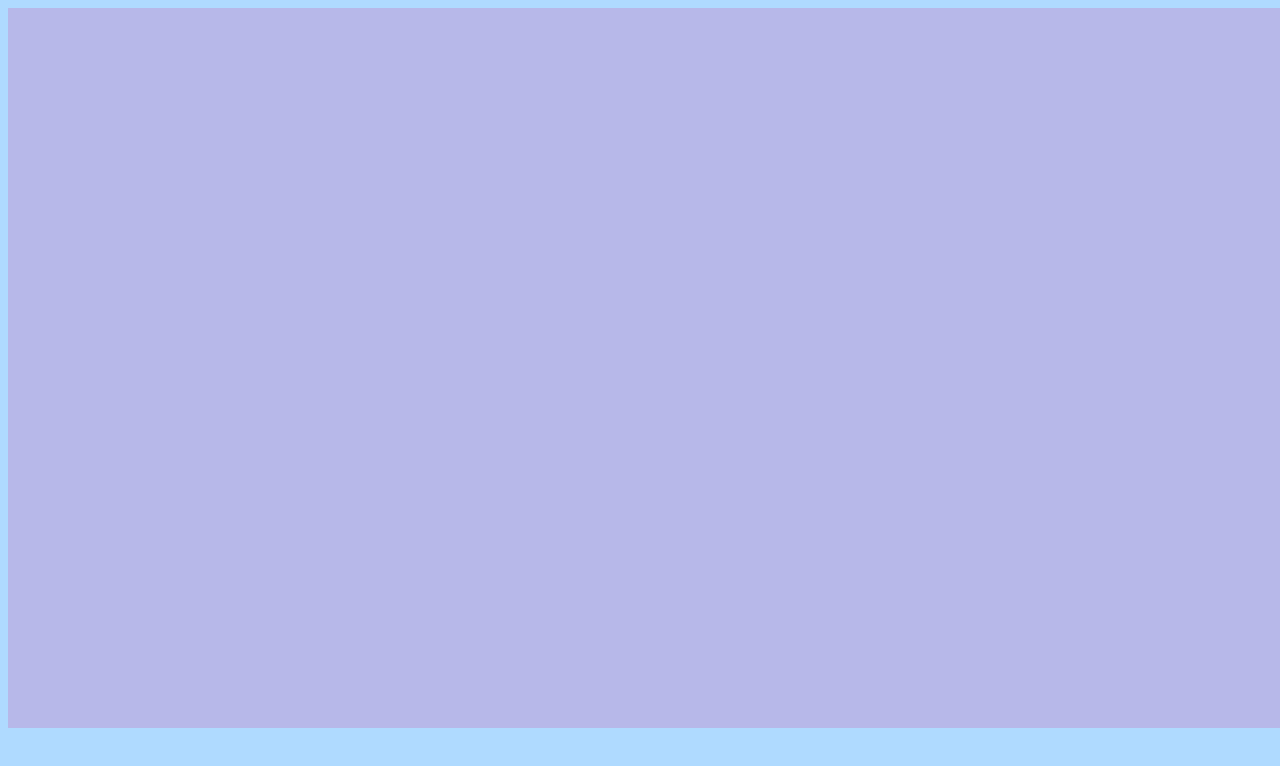
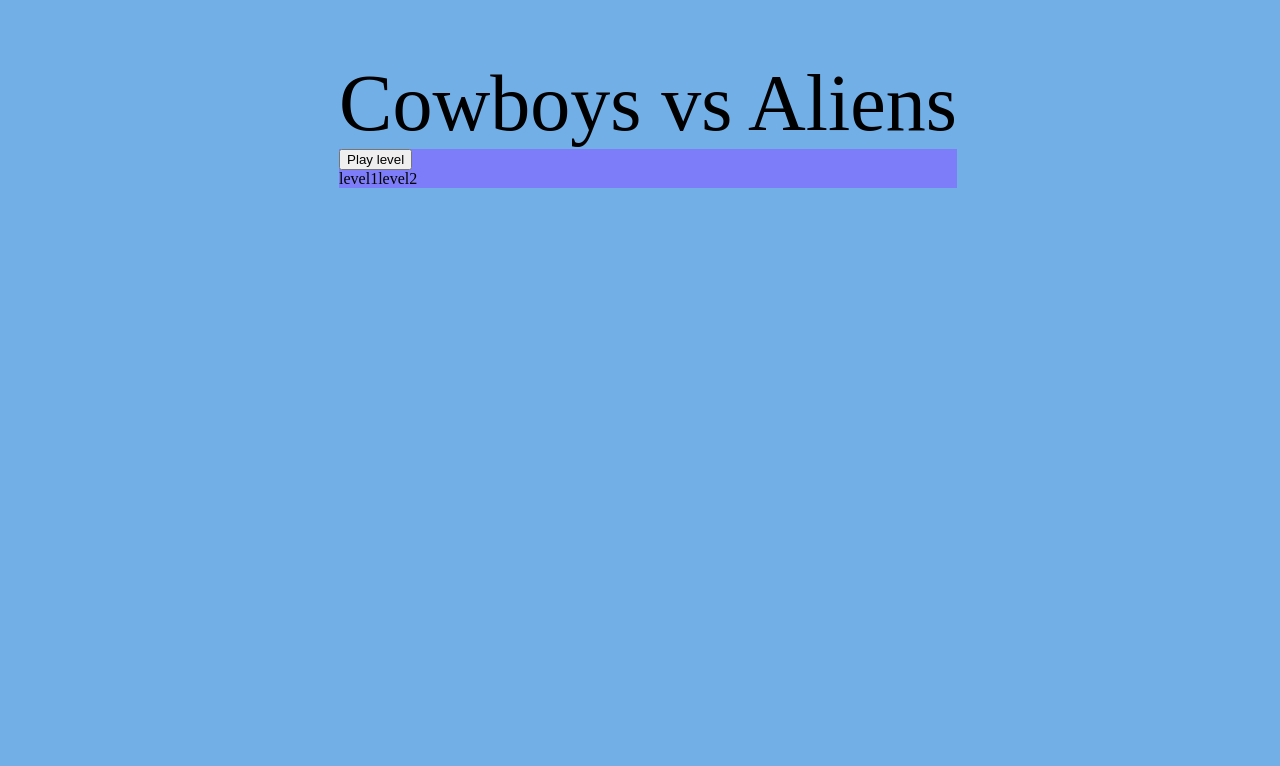
Before and after one commit to habbybolan/AngryBirds_CowboysVsAliens, a website with bundled scripts: page game/index.html in a window 1280 px wide. Built offline with nearby package versions, Linux system fonts and the light colour scheme.

Commit message:
Create initial splash screen structure

```diff
--- /dev/null
+++ b/game/Scripts/SplashScreen.js
@@ -0,0 +1,9 @@
+// Copyright (C) Nicholas Johnson 2022
+'use strict'
+
+export default class SplashScreen {
+
+    constructor(levelSelectedCallback) {
+        this.levelSelectedCallback = levelSelectedCallback
+    }
+}
--- /dev/null
+++ b/game/css/splash-screen.css
@@ -0,0 +1,19 @@
+/* Copyright (C) Nicholas Johnson 2022 */
+
+#splash-screen {
+    display: flex;
+    flex-direction: row;
+    height: 100%;
+    width: 100%;
+    justify-content: center;
+}
+
+#title-name {
+    margin-top: 50px;
+    font-size: 5em;
+}
+
+#level-list {
+    display: flex;
+    flex-direction: row;
+}
--- a/game/css/style.css
+++ b/game/css/style.css
@@ -1,4 +1,5 @@
-/** Styles for Angry Pigs COpyright (C) 2022 Scott Henshaw */
+/** Copyright (C) Nicholas Johnson 2022 */
+
 #game-screen {
     display: flex;
     align-items: center;
@@ -14,6 +15,11 @@
     width: 100%;
     height: 100%;
     background-color: rgb(183, 184, 233);
+}
+
+html {
+    width: 100vw;
+    height: 100vh;
 }
 
 .gameobject {
@@ -68,5 +74,8 @@
 }
 
 #whole-game-screen {
-    background-color: rgb(175, 218, 255);
+    background-color: rgb(113, 175, 230);
+    height: 100%;
+    width: 100%;
+    overflow: hidden;
 }
--- a/game/index.html
+++ b/game/index.html
@@ -10,10 +10,12 @@
 
         <link rel="icon" type="image/ico" href="/common/images/favicon.ico" />
         <link rel="stylesheet" type="text/css" href="./css/style.css">
+        <link rel="stylesheet" type="text/css" href="./css/splash-screen.css">
     </head>
 
-    <body id="whole-game-screen" class="game-grid-wrapper">
-
+    <body id="whole-game-screen" >
+        <!-- Screen for playing the game with physical simulations -->
+        <div id="play-game-screen" style="display: none;" class="game-grid-wrapper">
             <div class="grid-column-left grid-row-top"></div>
             <div class="grid-column-right grid-row-top"></div>
 
@@ -24,6 +26,26 @@
                 <div id="game-area">
                 </div>
             </section>
+        </div>
+
+        <!-- Screen for the splash screen and level selector -->
+        <div id="splash-screen">
+            <section id="level-selector-section">
+
+                <div id="title-name">Cowboys vs Aliens</div>
+                <!-- List of levels -->
+                <div style="background-color: rgb(125, 125, 250);" class="flex-wrapper-column ">
+                    <button id="load-level-button">Play level</button>
+                    <div id="level-list" class="selector ">
+                        <div>level1</div>
+                        <div>level2</div>
+                    </div>
+
+                </div>
+            </section>
+        </div>
+
+
 
         <script type="module" src="./main.js"></script>
     </body>
--- a/game/main.js
+++ b/game/main.js
@@ -2,42 +2,50 @@
 'use strict';
 
 import '../common/libs/jquery-3.6.0.min.js';
+import SplashScreen from './Scripts/SplashScreen.js';
 import World from './scripts/World.js';
 
 class Game {
 
     constructor() {
 
-        this.$view = $("#game-area")
-        this.world = new World(this.$view, 'level-0');
 
+        this.prevTimestamp;
 
         // Initialize the app behind a splash screen
         this.initSplash()
 
-        // Choose a level
-        this.chooseLevel()
 
-        this.prevTimestamp;
-        this.start;
 
         // TODO: Nick
         //      Run simulation after selecting a level to load inside ChooseLevel
+
+    }
+
+    initSplash() {
+        this.SplashScreen = new SplashScreen(this.selectLevelCallback)
+    }
+
+
+    chooseLevel(levelname) {
+        // TODO: Nick
+        //      Get the level from the server if exists
+        //      Create separate class to deal with selecting a level that sends a callback on level selected back here
+        this.$gameview = $("#game-area")
+        this.world = new World(this.$gameview, levelname)
         this.run()
     }
 
-
-    chooseLevel() {
-        // TODO: Nick
-        //      Get the level from the server if exists
-        //      Create separate class to deal with selecting a level that sends a callback on level selected back here
+    /**
+     * Callback when level chosen from SplashScreen
+     * @param {String} levelname    Name of level chosen to play
+     */
+    selectLevelCallback = levelname => {
+        this.chooseLevel(levelname)
     }
 
-    initSplash() {
 
-        // TODO: Nick
-        //      Initialize the splash screen, wait for play now pressed
-    }
+
 
     update(deltaTime) {
 
@@ -83,6 +91,5 @@ class Game {
 // Main entry point for application
 //$(window).on('DOMContentLoaded', event => {
 
-    const game = new Game();
-    game.run();
+const game = new Game();
 //})
```
Lines whose indentation alone changed are shown as unchanged.
